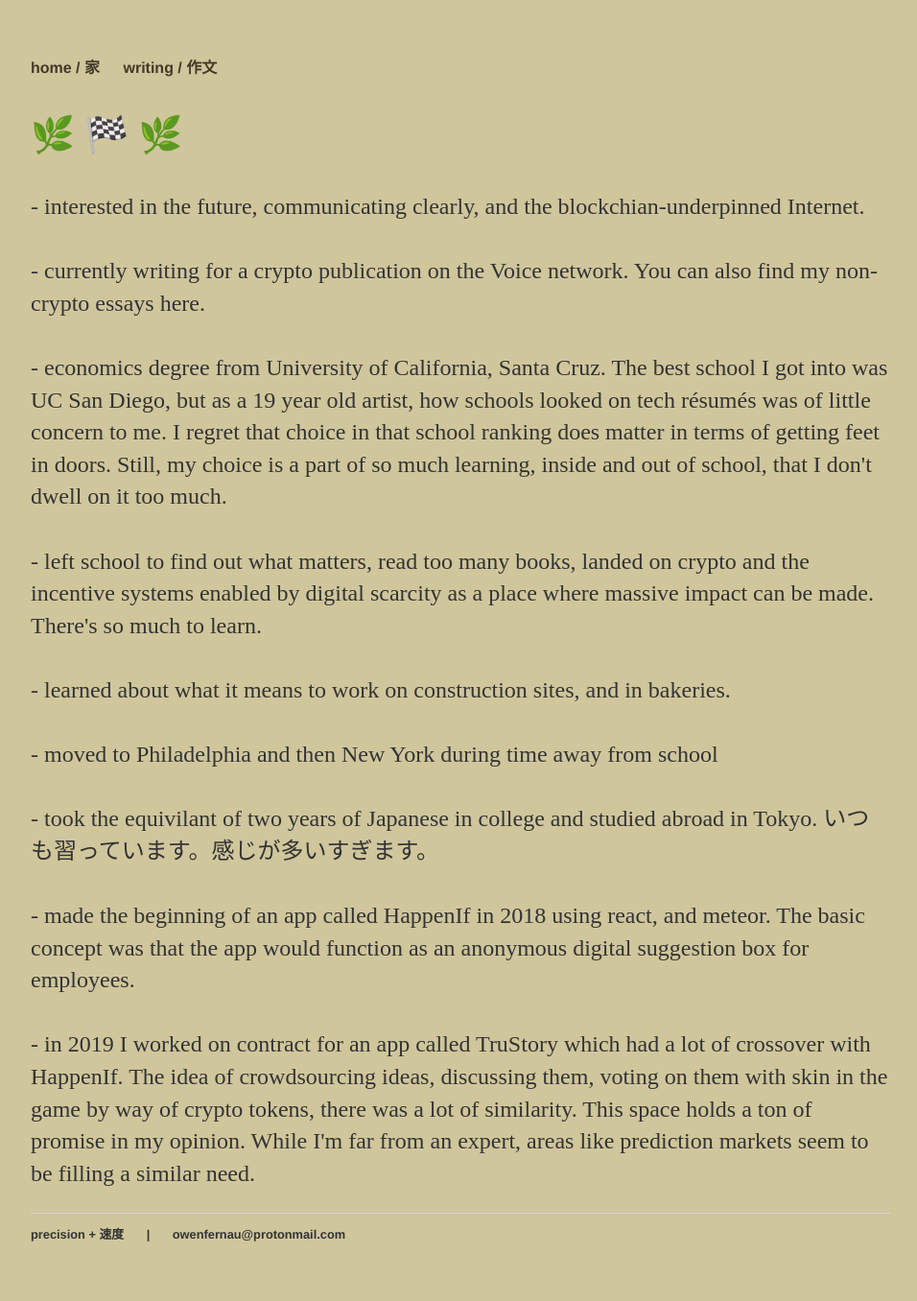
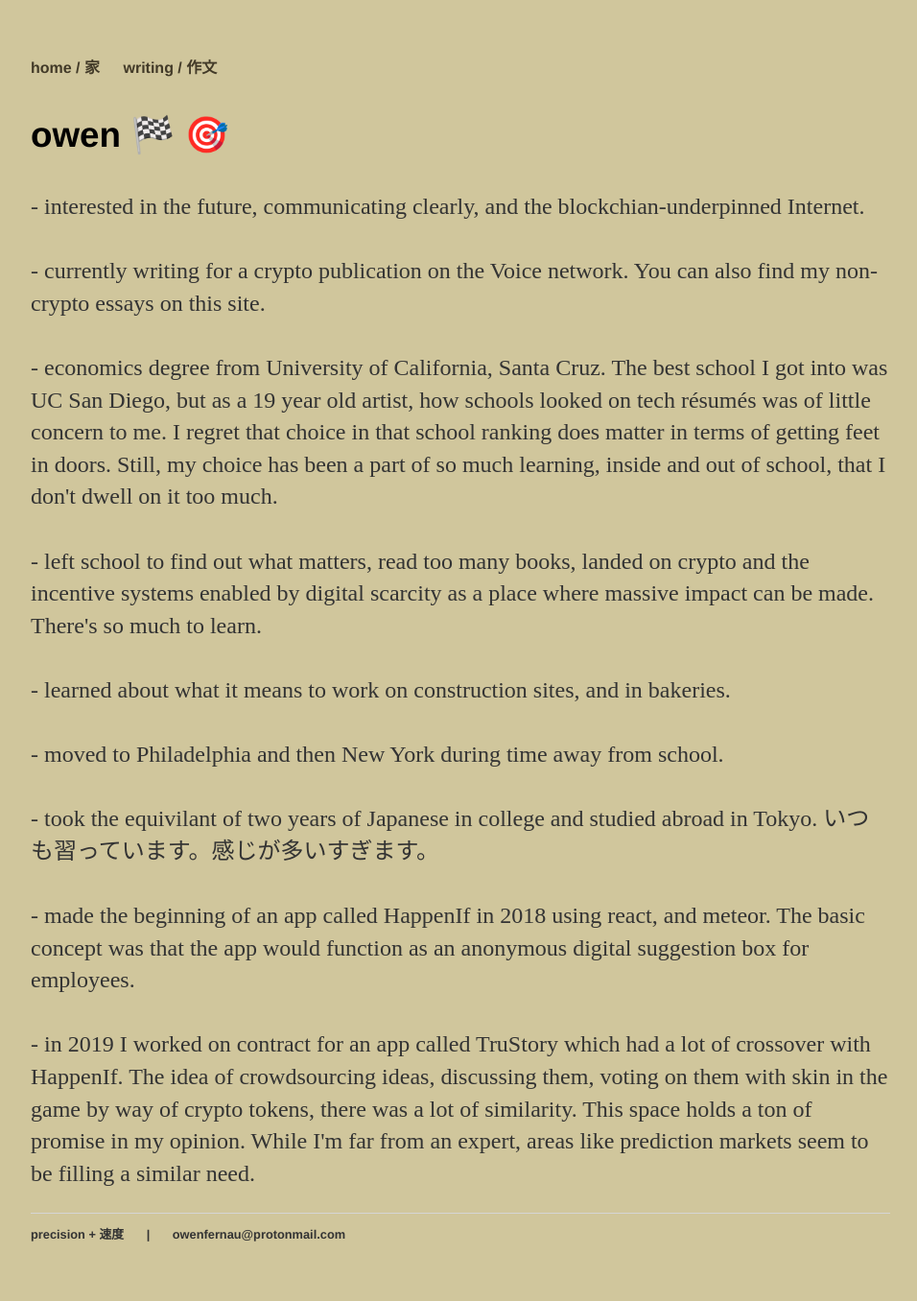
Before and after one commit to owenfernau/owenfernau.github.io, a Jekyll site: the page built from index.html, in a window 1280 px wide. Shown: the whole page at 96% size, without its empty margins (160-1116 px from the left). Built offline with Jekyll 4.4.1, drawn with Linux system fonts in a browser that asks for light colours.

Commit message:
changed header of home

```diff
--- a/index.html
+++ b/index.html
@@ -3,19 +3,19 @@ layout: default
 title: owen fernau
 ---
 <div class="blurb">
-	<h3> 🌿  🏁  🌿</h3>
+	<h3> owen 🏁 🎯 </h3>
 	<p>
 		- interested in the future, communicating clearly,
 		and the blockchian-underpinned Internet.
 		<br><br>
 		- currently writing for a crypto publication on the Voice network. You can
-		also find my non-crypto essays here.
+		also find my non-crypto essays on this site.
 		<br><br>
 		- economics degree from University of California, Santa Cruz. The best school
 		I got into was UC San Diego, but as a 19 year old artist, how schools
 		looked on tech résumés was of little concern to me. I regret that choice in
 		that school ranking does matter in terms of getting feet in doors. Still,
-		my choice is a part of so much learning, inside and out of school, that I
+		my choice has been a part of so much learning, inside and out of school, that I
 		don't dwell on it too much.
 		<br><br>
 		- left school to find out what matters, read too many books, landed on
@@ -24,7 +24,7 @@ title: owen fernau
 		<br><br>
 		- learned about what it means to work on construction sites, and in bakeries.
 		<br><br>
-		- moved to Philadelphia and then New York during time away from school
+		- moved to Philadelphia and then New York during time away from school.
 		<br><br>
 		- took the equivilant of two years of Japanese in college and studied
 		abroad in Tokyo. いつも習っています。感じが多いすぎます。
```
